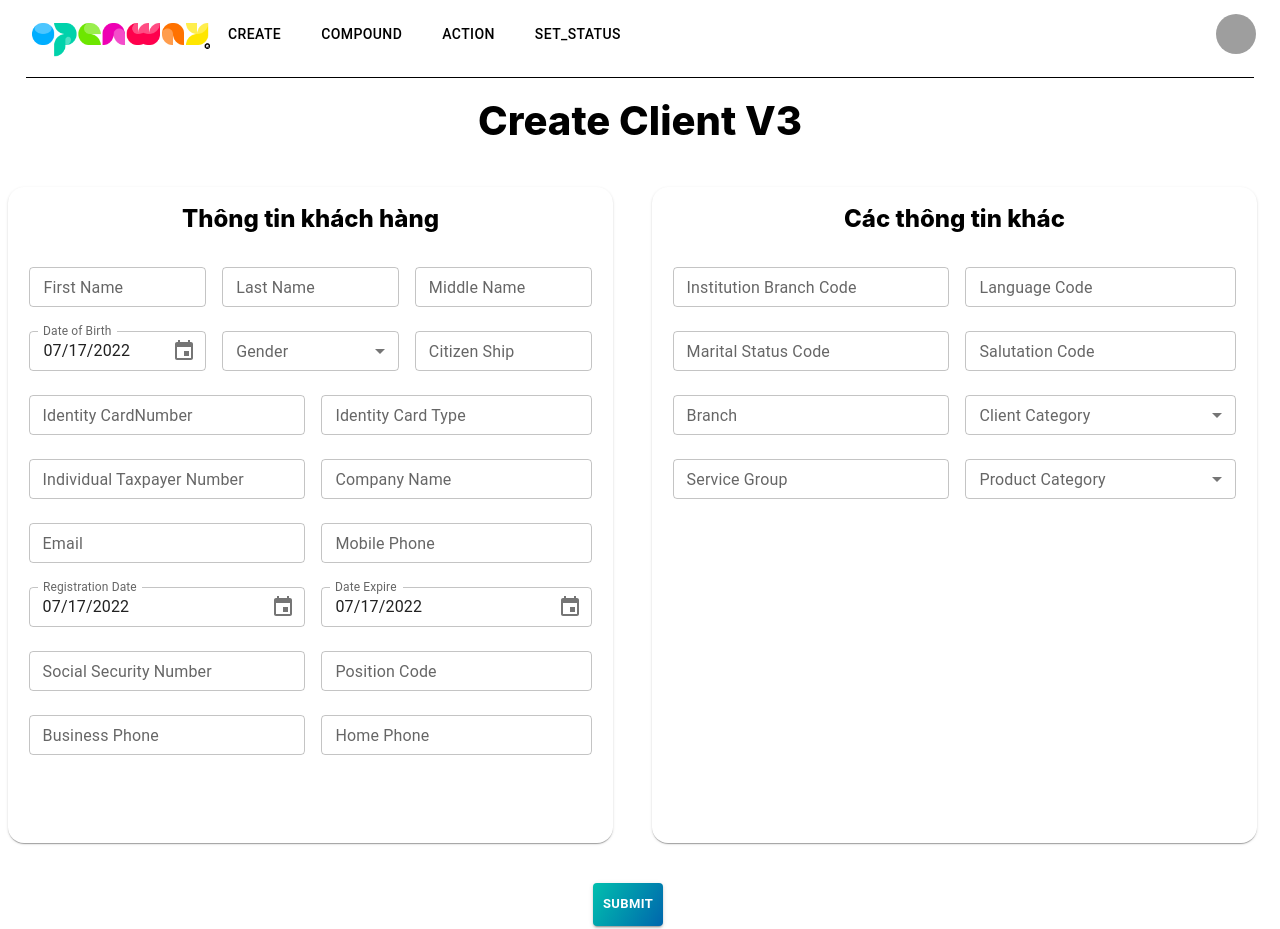
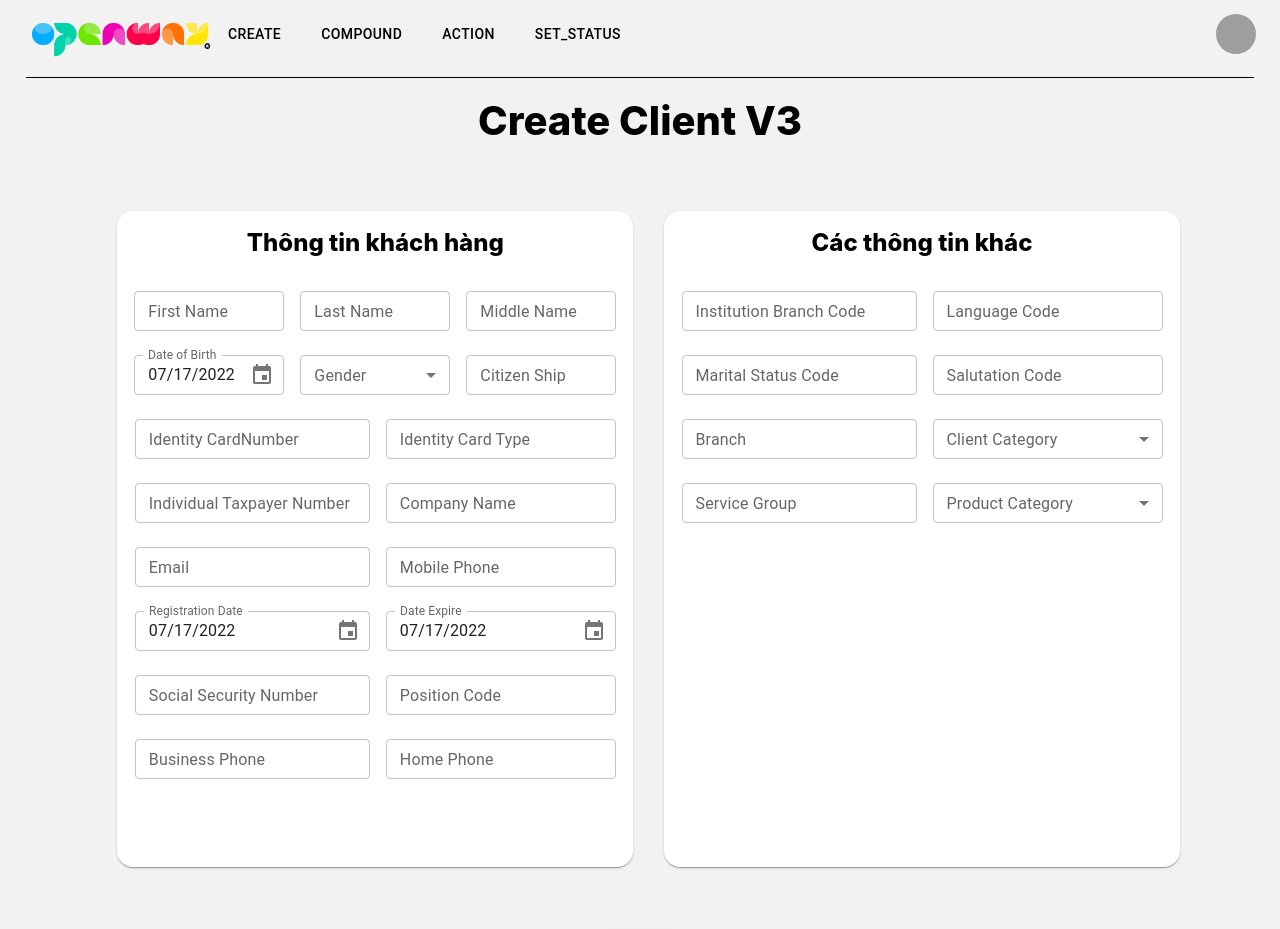
Before and after one commit to son3102k/BAB_FE, a React (Create React App) app: page /createclientv3 in a window 1280 px wide. Shown: the top 929 px of the page. Built offline with nearby package versions, Linux system fonts and the light colour scheme; grey boxes are pictures that could not be loaded.

Commit message:
login api

```diff
--- a/package.json
+++ b/package.json
@@ -11,10 +11,12 @@
     "@testing-library/jest-dom": "^5.16.4",
     "@testing-library/react": "^13.3.0",
     "@testing-library/user-event": "^13.5.0",
+    "axios": "^0.27.2",
     "date-fns": "^2.28.0",
     "moment": "^2.29.4",
     "react": "^18.2.0",
     "react-dom": "^18.2.0",
+    "react-router": "^6.3.0",
     "react-router-dom": "^6.3.0",
     "react-scripts": "5.0.1",
     "web-vitals": "^2.1.4"
--- a/src/page/CreateClientV3.js
+++ b/src/page/CreateClientV3.js
@@ -8,9 +8,9 @@ import Button from "@mui/material/Button";
 import Typography from "@mui/material/Typography";
 import {createTheme, MenuItem, useMediaQuery} from "@mui/material";
 import TextField from "@mui/material/TextField";
-import { AdapterDateFns } from '@mui/x-date-pickers/AdapterDateFns';
-import { LocalizationProvider } from '@mui/x-date-pickers/LocalizationProvider';
-import { DesktopDatePicker } from '@mui/x-date-pickers/DesktopDatePicker';
+import {AdapterDateFns} from '@mui/x-date-pickers/AdapterDateFns';
+import {LocalizationProvider} from '@mui/x-date-pickers/LocalizationProvider';
+import {DesktopDatePicker} from '@mui/x-date-pickers/DesktopDatePicker';
 import '../static/css/CreateClientV3.css'
 import TopBarNav from "../components/TopBarNav";
 
@@ -81,15 +81,15 @@ const prodcut_category = [
 ]
 
 const Item = styled(Paper)(({theme}) => ({
-    backgroundColor: theme.palette.mode === 'dark' ? '#1A2027' : '#fff',
+    backgroundColor: '#fff',
     ...theme.typography.body2,
     padding: theme.spacing(1),
     textAlign: 'center',
-    color: theme.palette.text.secondary,
+    color: theme.palette.text.primary,
     minHeight: '80vh',
     minWidth: 500,
     borderRadius: 16,
-    width: "95%"
+    width: "95%",
 }));
 
 export default function CreateClientV3() {
@@ -104,8 +104,9 @@ export default function CreateClientV3() {
     }
     return (
         <div>
-            <TopBarNav />
-            <Typography component="h1" variant="h5" fontWeight="800" fontFamily={font.typography.fontFamily} color="#000000"
+            <TopBarNav/>
+            <Typography component="h1" variant="h5" fontWeight="800" fontFamily={font.typography.fontFamily}
+                        color="#000000"
                         sx={{
                             mt: 2,
                             textAlign: "center",
@@ -114,7 +115,7 @@ export default function CreateClientV3() {
                 Create Client V3
             </Typography>
             <Box sx={{flexGrow: 1}} component="form" onSubmit={handleSubmit}>
-            <Grid container spacing={3} sx={{
+                <Grid container spacing={6} sx={{
                     display: "flex",
                     flexDirection: "row",
                     flexWrap: "wrap",
@@ -123,9 +124,10 @@ export default function CreateClientV3() {
                     mt: 1,
                     p: 1,
                 }}>
-                <Grid item xs={matches ? 6 : 12}>
+                    <Grid item xs={matches ? 5 : 12}>
                         <Item>
-                        <Typography component="h1" variant="h5" fontWeight="800" fontFamily={font.typography.fontFamily} color="#000000"
+                            <Typography component="h1" variant="h5" fontWeight="800"
+                                        fontFamily={font.typography.fontFamily} color="#000000"
                                         sx={{
                                             m: 1,
                                             mb: 3,
@@ -167,7 +169,8 @@ export default function CreateClientV3() {
                                     inputFormat="MM/dd/yyyy"
                                     // value={new Date()}
                                     // onChange={}
-                                    renderInput={(params) => <TextField {...params} size="small" sx={{width: "30%", m: 1}}/>}
+                                    renderInput={(params) => <TextField {...params} size="small"
+                                                                        sx={{width: "30%", m: 1}}/>}
                                 />
                             </LocalizationProvider>
                             <TextField
@@ -259,7 +262,8 @@ export default function CreateClientV3() {
                                     inputFormat="MM/dd/yyyy"
                                     // value={new Date()}
                                     // onChange={}
-                                renderInput={(params) => <TextField {...params} size="small" sx={{width: "47%", m: 1}}/>}
+                                    renderInput={(params) => <TextField {...params} size="small"
+                                                                        sx={{width: "47%", m: 1}}/>}
                                 />
                             </LocalizationProvider>
                             <LocalizationProvider dateAdapter={AdapterDateFns}>
@@ -269,7 +273,8 @@ export default function CreateClientV3() {
                                     inputFormat="MM/dd/yyyy"
                                     // value={new Date()}
                                     // onChange={}
-                                renderInput={(params) => <TextField {...params} size="small" sx={{width: "46%", m: 1, mb:2}}/>}
+                                    renderInput={(params) => <TextField {...params} size="small"
+                                                                        sx={{width: "46%", m: 1, mb: 2}}/>}
                                 />
                                 <TextField
                                     id="SocialSecurityNumber"
@@ -312,9 +317,10 @@ export default function CreateClientV3() {
                             />
                         </Item>
                     </Grid>
-                <Grid item xs={matches ? 6 : 12}>
+                    <Grid item xs={matches ? 5 : 12}>
                         <Item>
-                        <Typography component="h1" variant="h5" fontWeight="800" fontFamily={font.typography.fontFamily} color="#000000"
+                            <Typography component="h1" variant="h5" fontWeight="800"
+                                        fontFamily={font.typography.fontFamily} color="#000000"
                                         sx={{
                                             m: 1,
                                             mb: 3,
@@ -413,15 +419,22 @@ export default function CreateClientV3() {
                             </TextField>
                         </Item>
                     </Grid>
+                    <Grid item xs={12} sx={{
+                        display: "flex",
+                        justifyContent: "center",
+                    }}>
                         <Button
                             type="submit"
 
                             variant="contained"
-                    sx={{mt : 5, fontSize: 13, p: 1.3 ,fontWeight: 'bold',
-                        backgroundImage: "linear-gradient(120deg,#00bfae 0,#0066ad 100%)"}}
+                            sx={{
+                                mt: 2, fontSize: 13, p: 1.3, fontWeight: 'bold',
+                                backgroundImage: "linear-gradient(120deg,#00bfae 0,#0066ad 100%)"
+                            }}
                         >
                             Submit
                         </Button>
+                    </Grid>
                 </Grid>
             </Box>
         </div>
--- a/src/page/Login.js
+++ b/src/page/Login.js
@@ -15,9 +15,10 @@ import PersonOutlineIcon from '@mui/icons-material/PersonOutline';
 import LockOutlinedIcon from '@mui/icons-material/LockOutlined';
 import LoginOutlinedIcon from '@mui/icons-material/LoginOutlined';
 
-import {useEffect} from "react";
-import {createTheme} from "@mui/material";
-
+import {useEffect, useState} from "react";
+import {Alert, createTheme, Snackbar} from "@mui/material";
+import axios from "axios";
+import {useNavigate} from "react-router";
 function Copyright(props) {
     return (
         <Typography variant="body2" color="text.secondary" align="center" {...props}>
@@ -48,17 +49,40 @@ const font = createTheme({
 });
 
 export default function Login() {
+    const navigate = useNavigate();
+    const [email, setEmail] = useState('');
+    const [password, setPassword] = useState('');
+    const [notify, setNotify] = useState(false);
+    const [loggedIn, setLoggedIn] = useState(false);
     useEffect(()=>{
         document.title = 'Đăng nhập'
     });
 
-    const handleSubmit = (event) => {
-        event.preventDefault();
-        const data = new FormData(event.currentTarget);
-        console.log({
-            email: data.get('email'),
-            password: data.get('password'),
+    const handleCloseNotify = (event, reason) => {
+        if (reason === 'clickaway') {
+            return;
+        }
+
+        setNotify(false);
+    };
+
+    const handleSubmit = async () => {
+        const requestBody = {
+            email,
+            password,
+        };
+        const response = await axios.post('http://localhost:8080/login',requestBody, {
+            headers: {
+                'Content-Type': 'application/json'
+            }
         });
+        if (response.data['success']) {
+            navigate('createclientv3');
+        }
+        else {
+            setNotify(true);
+            setPassword('');
+        }
     };
 
     return (
@@ -93,7 +117,7 @@ export default function Login() {
                         <Typography component="h1" variant="h5" fontWeight="800" fontFamily={font.typography.fontFamily}>
                             Chào mừng Quý khách
                         </Typography>
-                    <Box component="form" onSubmit={handleSubmit} noValidate sx={{ mt: 1, p: 1 }} >
+                    <Box noValidate sx={{ mt: 1, p: 1 }} >
                         <Box sx={{display: "flex", alignItems: "flex-end"}}>
                             <PersonOutlineIcon sx={{ color: '#33ccff', mr: 1, my: 0.5 }}/>
                             <TextField
@@ -107,6 +131,7 @@ export default function Login() {
                                 autoFocus
                                 variant="standard"
                                 sx={{minWidth: 350}}
+                                onChange={(e) => setEmail(e.target.value)}
                             />
                         </Box>
                         <Box sx={{display: "flex", alignItems: "flex-end"}}>
@@ -122,6 +147,8 @@ export default function Login() {
                                 autoComplete="current-password"
                                 variant="standard"
                                 sx={{minWidth: 350}}
+                                onChange={(e) => setPassword(e.target.value)}
+                                value={password}
                             />
                         </Box>
                         {/*<FormControlLabel sx={{mt: 2 }}*/}
@@ -129,11 +156,12 @@ export default function Login() {
                         {/*    label="Lưu thông tin"*/}
                         {/*/>*/}
                         <Button
-                            type="submit"
+                            // type="submit"
                             fullWidth
                             variant="contained"
                             sx={{ mt: 3, mb: 2 , fontSize: 13, p: 1.3 ,fontWeight: 'bold',
                                 backgroundImage: "linear-gradient(120deg,#00bfae 0,#0066ad 100%)"}}
+                            onClick={handleSubmit}
                         >
                             Đăng nhập
                         </Button>
@@ -154,6 +182,11 @@ export default function Login() {
 
             </Container>
         <Copyright sx={{width: '100%', color: '#ffffff', textAlign: 'right', mb: 2}}></Copyright>
+        <Snackbar open={notify} autoHideDuration={3000} onClose={handleCloseNotify}>
+            <Alert onClose={handleCloseNotify} severity="error" sx={{ width: '100%' }}>
+                Tài khoản hoặc mật khẩu không chính xác
+            </Alert>
+        </Snackbar>
     </Container>
     );
 }
--- a/src/static/css/CreateClientV3.css
+++ b/src/static/css/CreateClientV3.css
@@ -2,6 +2,6 @@ body {
     margin: 0;
     height: 100vh;
     width: 100vw;
-    background-color: #ffffff;
+    background-color: #f2f2f2;
 
 }
```
Also changed, not shown: 1 other file (tests, documents, lock files or other folders). Lines whose indentation alone changed are shown as unchanged.
